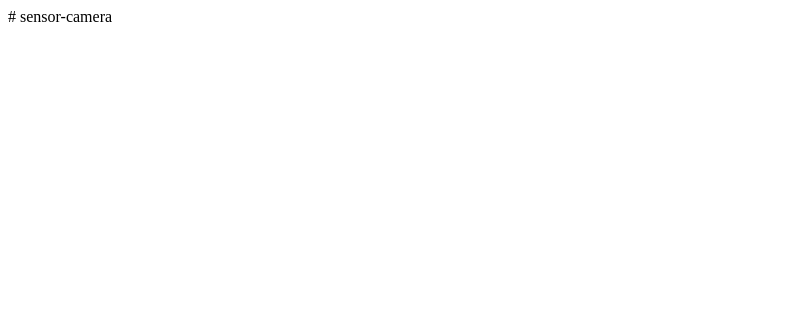
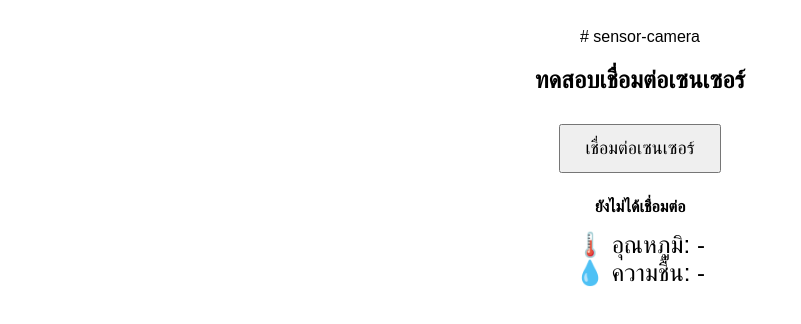
Before and after one commit to supakit01chokmanee-lgtm/sensor-camera, a plain HTML site: page index.html in a window 1280 px wide. Shown: the whole page, without its empty margins (0-801 px from the left). Drawn offline with Linux system fonts and the light colour scheme.

Commit message:
Add HTML structure for sensor connection interface

```diff
--- a/index.html
+++ b/index.html
@@ -1 +1,60 @@
 # sensor-camera
+<!DOCTYPE html>
+<html lang="th">
+<head>
+  <meta charset="UTF-8">
+  <meta name="viewport" content="width=device-width, initial-scale=1.0">
+  <title>ทดสอบเซนเซอร์</title>
+  <style>
+    body { font-family: sans-serif; text-align: center; padding: 20px; }
+    button { font-size: 18px; padding: 12px 24px; margin: 10px; }
+    #status { font-weight: bold; margin: 15px 0; }
+    #reading { font-size: 24px; margin: 15px 0; }
+  </style>
+</head>
+<body>
+  <h2>ทดสอบเชื่อมต่อเซนเซอร์</h2>
+  <button onclick="connectSensor()">เชื่อมต่อเซนเซอร์</button>
+  <div id="status">ยังไม่ได้เชื่อมต่อ</div>
+  <div id="reading">
+    <div>🌡️ อุณหภูมิ: <span id="temp">-</span></div>
+    <div>💧 ความชื้น: <span id="humidity">-</span></div>
+  </div>
+
+  <script>
+    const SERVICE_UUID = 'ebe0ccb0-7a0a-4b0c-8a1a-6ff2997da3a6';
+    const CHAR_UUID = 'ebe0ccc1-7a0a-4b0c-8a1a-6ff2997da3a6';
+
+    async function connectSensor() {
+      try {
+        document.getElementById('status').innerText = 'กำลังค้นหาเซนเซอร์...';
+
+        const device = await navigator.bluetooth.requestDevice({
+          filters: [{ namePrefix: 'LYWSD03MMC' }],
+          optionalServices: [SERVICE_UUID]
+        });
+
+        document.getElementById('status').innerText = 'กำลังเชื่อมต่อ...';
+        const server = await device.gatt.connect();
+        const service = await server.getPrimaryService(SERVICE_UUID);
+        const characteristic = await service.getCharacteristic(CHAR_UUID);
+
+        await characteristic.startNotifications();
+        characteristic.addEventListener('characteristicvaluechanged', handleData);
+
+        document.getElementById('status').innerText = '✅ เชื่อมต่อสำเร็จ: ' + device.name;
+      } catch (error) {
+        document.getElementById('status').innerText = '❌ เกิดข้อผิดพลาด: ' + error;
+      }
+    }
+
+    function handleData(event) {
+      const value = event.target.value;
+      const temp = value.getInt16(0, true) / 100;
+      const humidity = value.getUint8(2);
+      document.getElementById('temp').innerText = temp.toFixed(1) + ' °C';
+      document.getElementById('humidity').innerText = humidity + ' %';
+    }
+  </script>
+</body>
+</html>
```
